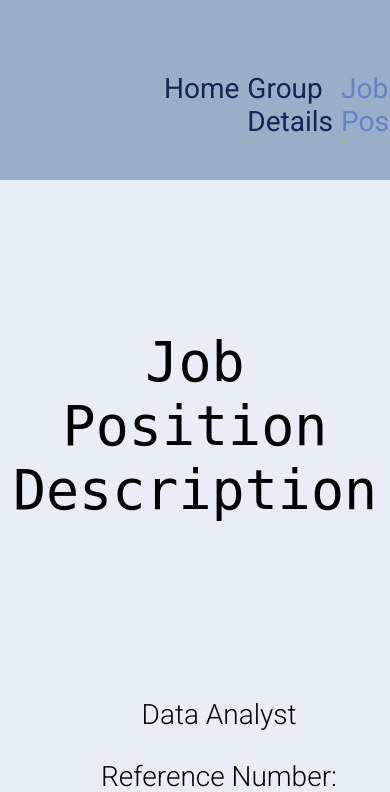
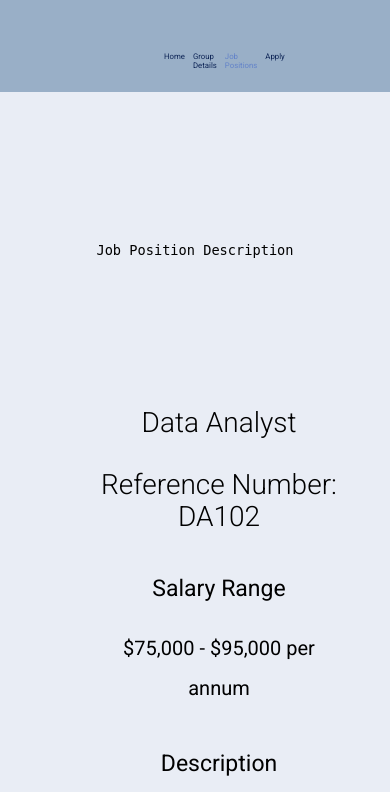
Before and after one commit to karina-wong/SEA, a PHP site: page /jobs.html in a window 390 px wide; the page is wider, and only the part inside the window is pictured. Shown: the top 792 px of that part. Run offline with PHP 8.4, Linux system fonts and the light colour scheme.

Commit message:
Added responsiveness to fonts

```diff
--- a/styles/styles.css
+++ b/styles/styles.css
@@ -27,7 +27,7 @@ body {
   padding-right: 60px;
   font-family: "Roboto", sans-serif, Arial, Helvetica;
   font-weight: 400;
-  font-size: 28px;
+  font-size: 2vw;
 }
 
 .about ul li a {
@@ -231,13 +231,13 @@ input[type="reset"]:hover {
 }
 .about-us h1 {
   font-weight: 300;
-  font-size: 5.25em;
+  font-size: clamp(2rem, 4vw, 6rem);
   margin-top: 100px;
 }
 
 .about-us h5 {
   font-weight: 200;
-  font-size: 30px;
+  font-size: clamp(2rem, 4vw, 5rem);
 }
 
 .about-us .main-information {
@@ -370,7 +370,7 @@ header ul .active-page a {
 h1.job-page-title {
   font-family: monospace;
   font-weight: 100;
-  font-size: 55px;
+  font-size: 3.5vw;
   text-align: center;
   margin-top: 150px;
 }
```
